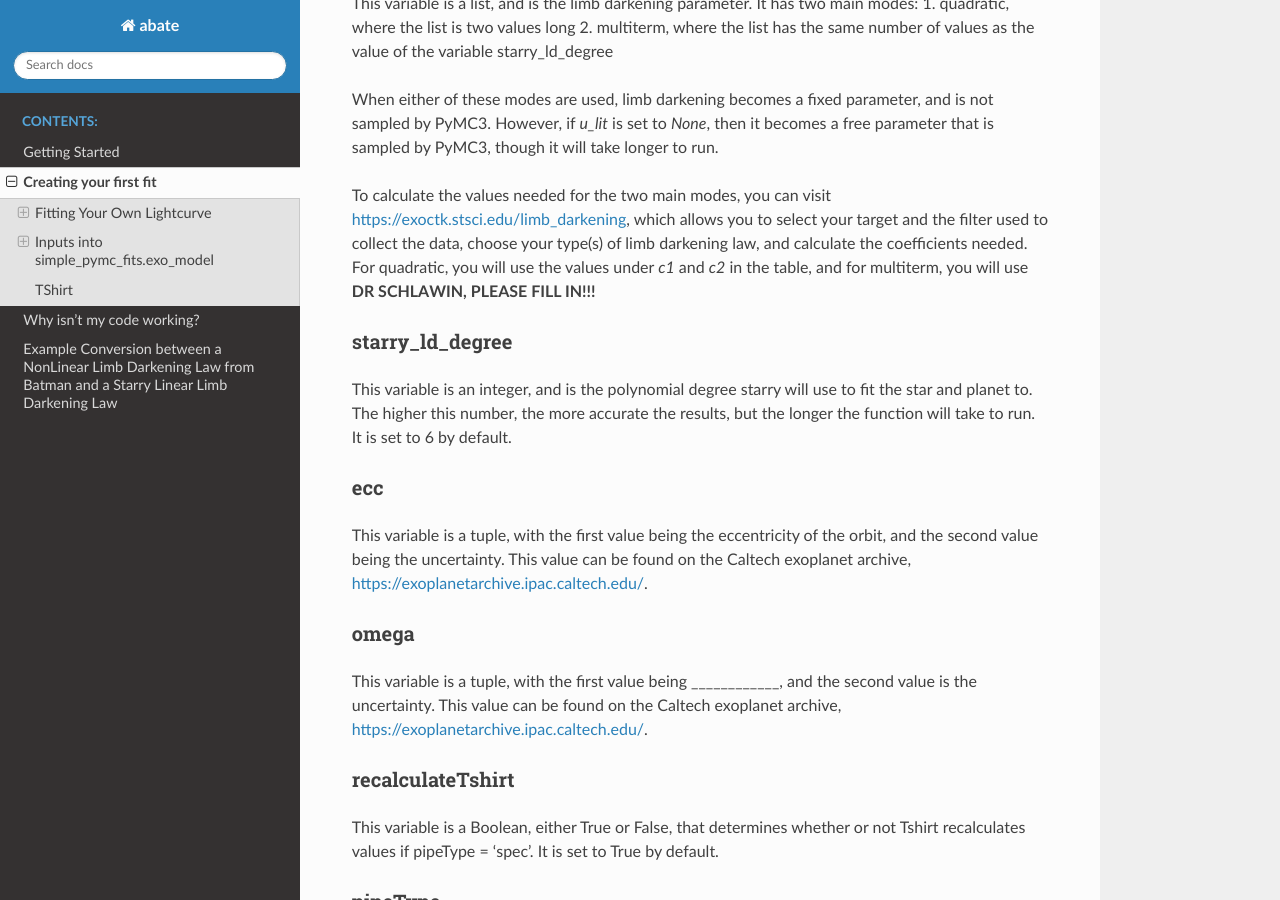
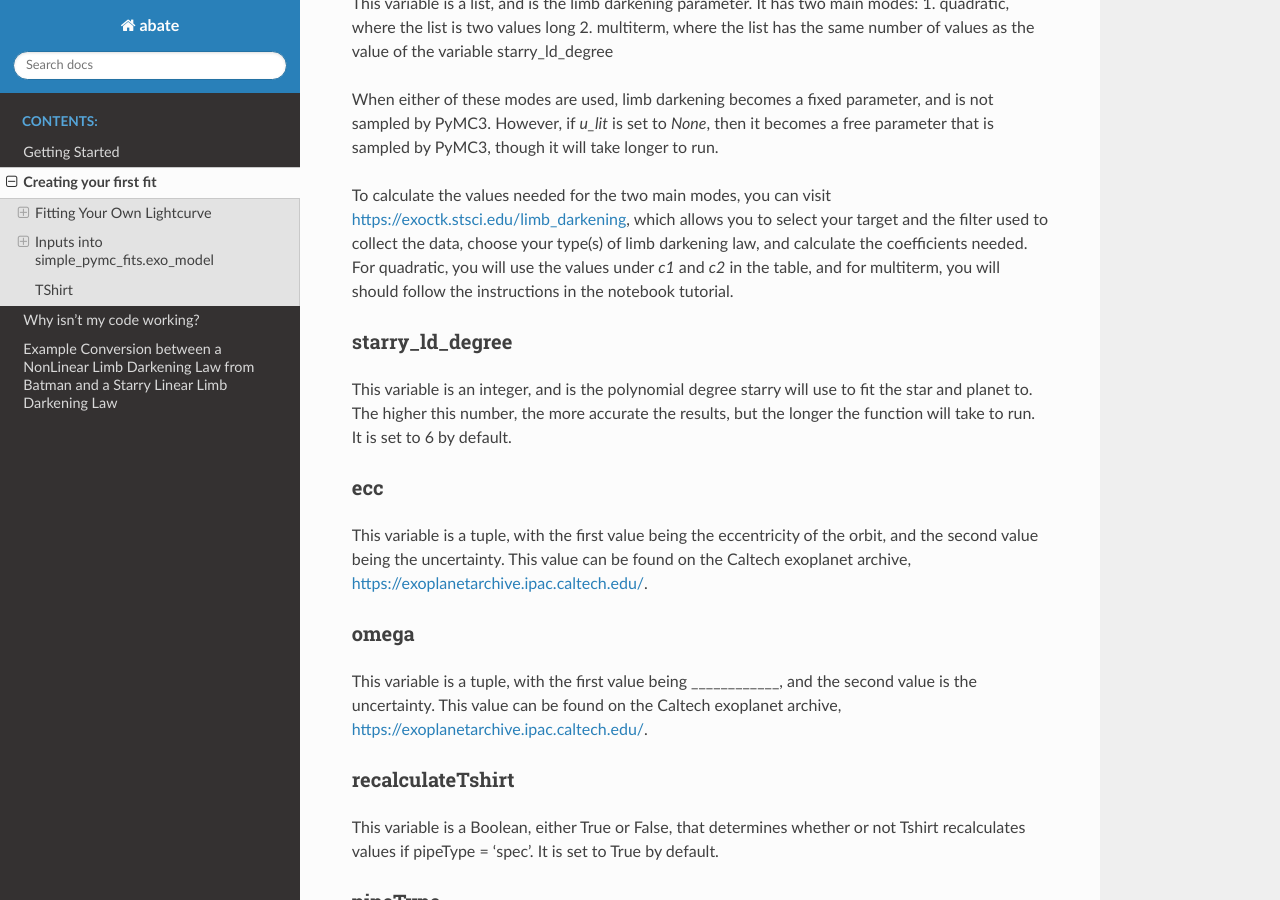
Before and after one commit to eas342/ABATE, a Sphinx documentation site: the page built from docs/fitting_lightcurves.rst, in a window 1280 px wide and 900 px high, scrolled down 2452 px. Built offline with Sphinx 7.4.7 and the Read the Docs theme 2.0.0, drawn with Linux system fonts in a browser that asks for light colours.

Commit message:
changed what to do with the limb darkening coefficients

```diff
--- a/docs/fitting_lightcurves.rst
+++ b/docs/fitting_lightcurves.rst
@@ -69,7 +69,7 @@ This variable is a list, and is the limb darkening parameter. It has two main mo
 
 When either of these modes are used, limb darkening becomes a fixed parameter, and is not sampled by PyMC3. However, if *u_lit* is set to *None*, then it becomes a free parameter that is sampled by PyMC3, though it will take longer to run.
 
-To calculate the values needed for the two main modes, you can visit https://exoctk.stsci.edu/limb_darkening, which allows you to select your target and the filter used to collect the data, choose your type(s) of limb darkening law, and calculate the coefficients needed. For quadratic, you will use the values under *c1* and *c2* in the table, and for multiterm, you will use **DR SCHLAWIN, PLEASE FILL IN!!!**
+To calculate the values needed for the two main modes, you can visit https://exoctk.stsci.edu/limb_darkening, which allows you to select your target and the filter used to collect the data, choose your type(s) of limb darkening law, and calculate the coefficients needed. For quadratic, you will use the values under *c1* and *c2* in the table, and for multiterm, you will should follow the instructions in the notebook tutorial.
 
 starry_ld_degree
 ~~~~~~~~~~~~~~~~~
```
